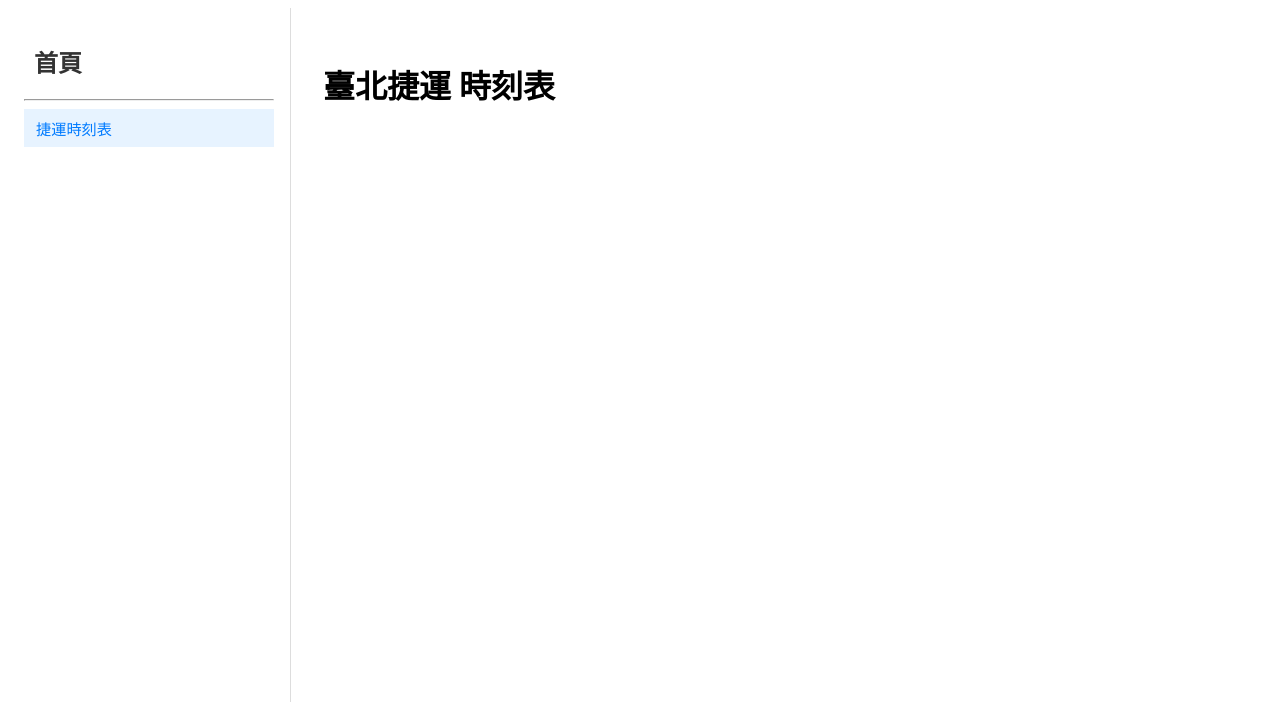
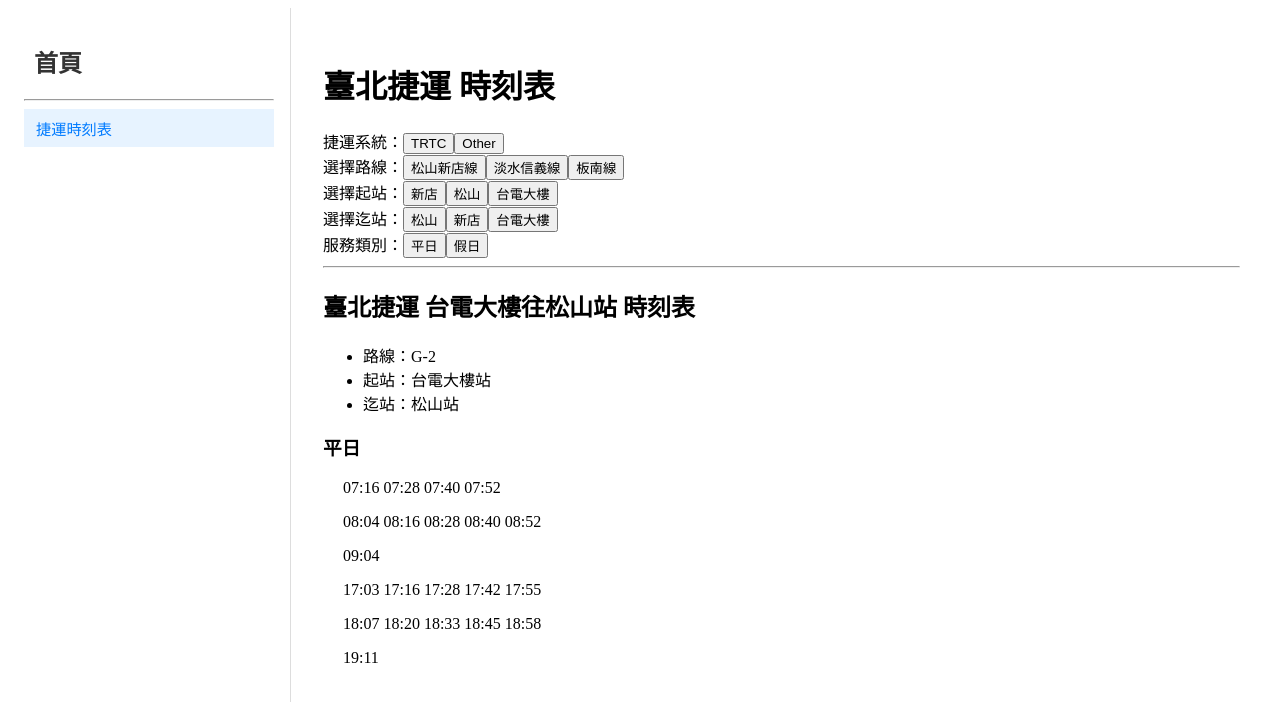
Before and after one commit to marykuo/motc-tdx, a React (Vite) app: page /motc-tdx/rail/metro/station-time-table in a window 1280 px wide. Shown: the top 702 px of the page. Built offline with nearby package versions, Linux system fonts and the light colour scheme.

Commit message:
feat: build a static version

```diff
--- a/src/pages/StationTimeTable.jsx
+++ b/src/pages/StationTimeTable.jsx
@@ -7,10 +7,68 @@
   const railSystem = searchParams.get("RailSystem") || "trtc";
   const railSystemDisplay = railSystem === "trtc" ? "臺北捷運" : "其他捷運系統";
 
+  function handleRailSystemChange(newSystem) {
+    setSearchParams({ RailSystem: newSystem });
+  }
+
   return (
-    <div>
+    <>
       <h1>{railSystemDisplay} 時刻表</h1>
-    </div>
+
+      <div>
+        <span>捷運系統：</span>
+        <button onClick={() => handleRailSystemChange("trtc")}>TRTC</button>
+        <button onClick={() => handleRailSystemChange("other")}>Other</button>
+      </div>
+
+      <div>
+        <span>選擇路線：</span>
+        <button>松山新店線</button>
+        <button>淡水信義線</button>
+        <button>板南線</button>
+      </div>
+
+      <div>
+        <span>選擇起站：</span>
+        <button>新店</button>
+        <button>松山</button>
+        <button>台電大樓</button>
+      </div>
+
+      <div>
+        <span>選擇迄站：</span>
+        <button>松山</button>
+        <button>新店</button>
+        <button>台電大樓</button>
+      </div>
+
+      <div>
+        <span>服務類別：</span>
+        <button>平日</button>
+        <button>假日</button>
+      </div>
+
+      <hr />
+
+      <h2>{railSystemDisplay} 台電大樓往松山站 時刻表</h2>
+      <ul>
+        <li>路線：G-2</li>
+        <li>起站：台電大樓站</li>
+        <li>迄站：松山站</li>
+      </ul>
+
+      <div>
+        <h3>平日</h3>
+        <div style={{ marginLeft: "20px" }}>
+          <p>07:16 07:28 07:40 07:52 </p>
+          <p>08:04 08:16 08:28 08:40 08:52 </p>
+          <p>09:04 </p>
+          <p>17:03 17:16 17:28 17:42 17:55 </p>
+          <p>18:07 18:20 18:33 18:45 18:58 </p>
+          <p>19:11 </p>
+        </div>
+      </div>
+    </>
   );
 }
 
```
